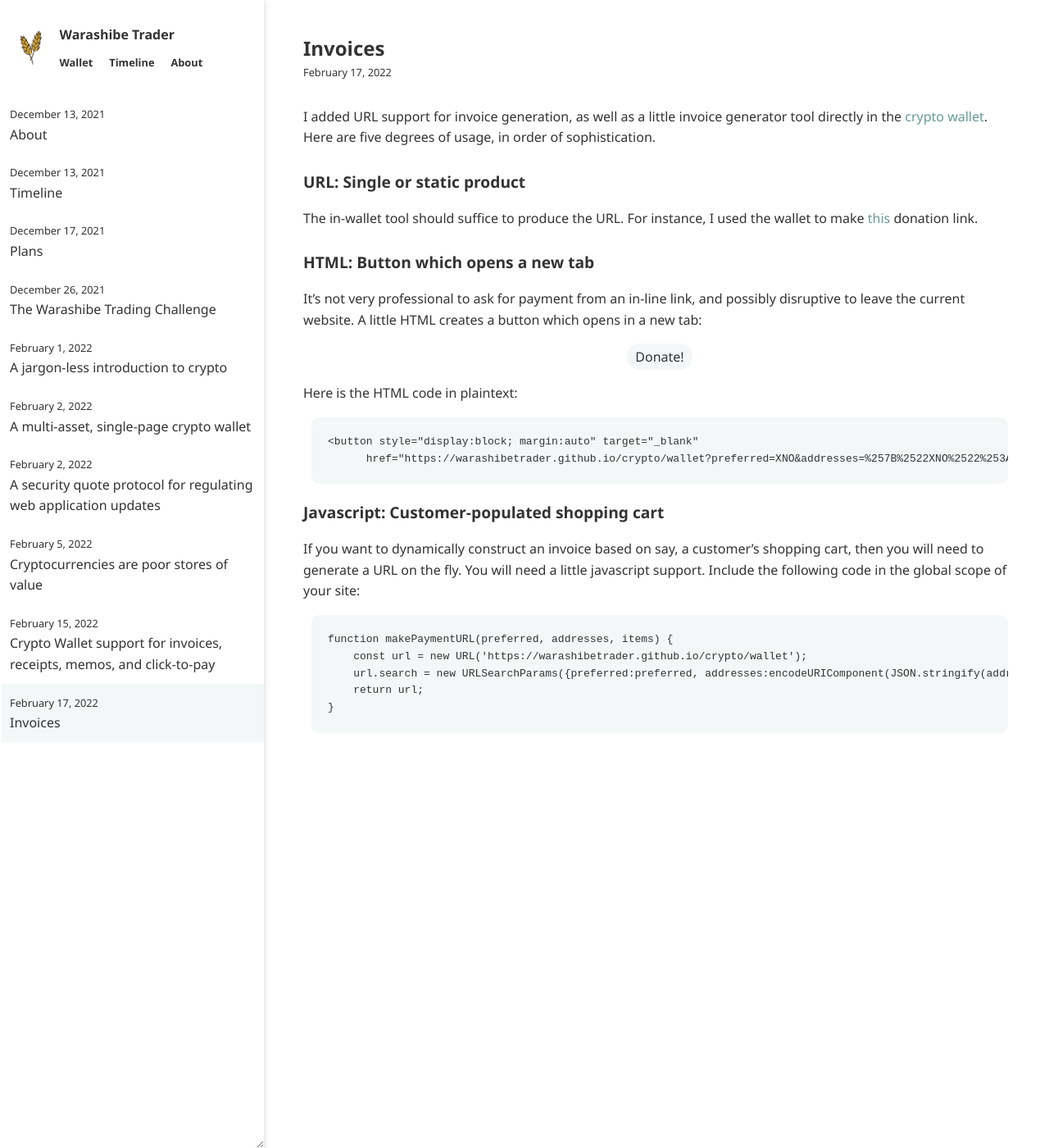
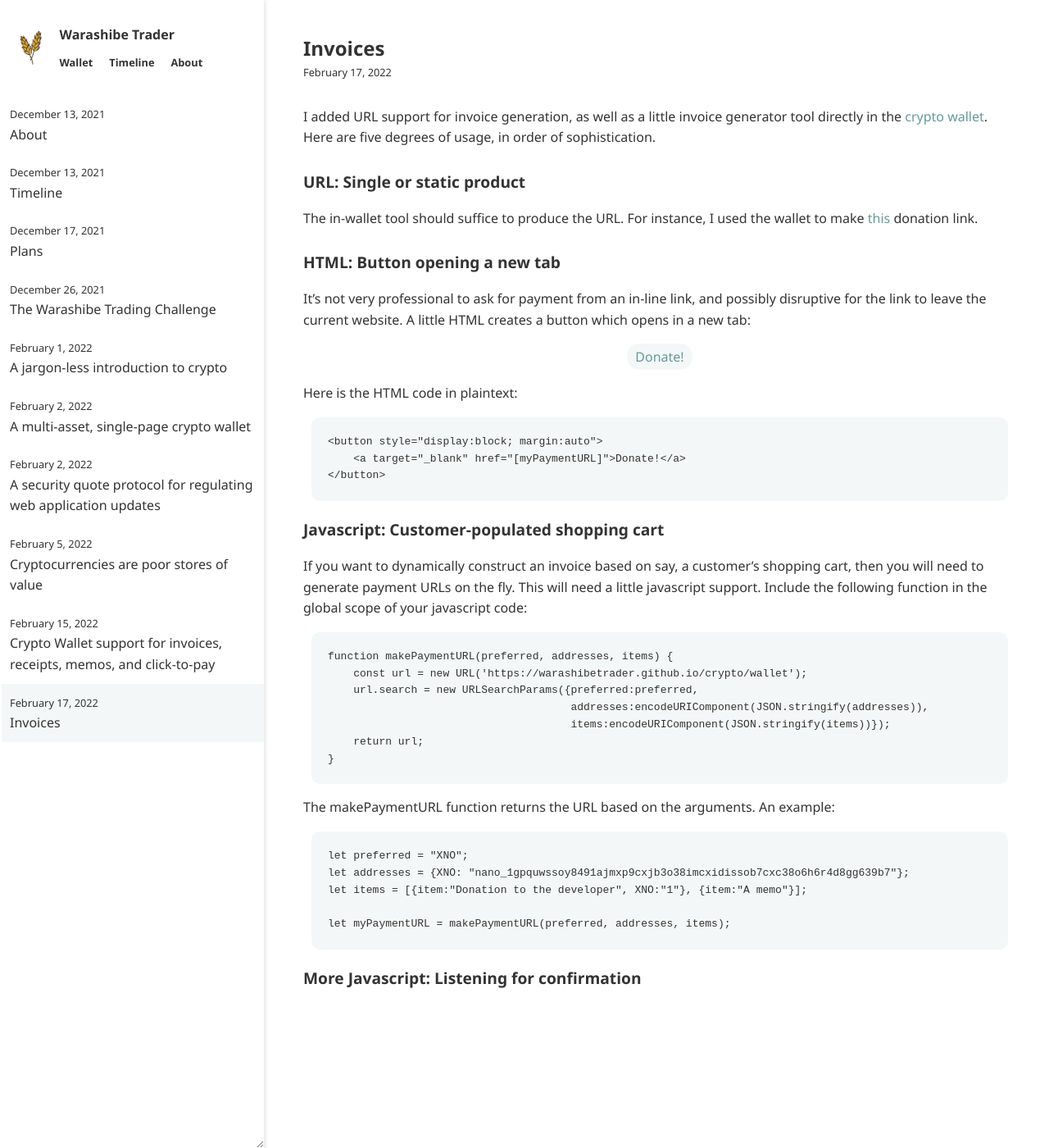
Before and after one commit to warashibetrader/warashibetrader.github.io, a Jekyll site: the page built from _posts/2022-02-17-invoices.md, in a window 1280 px wide and 1400 px high. Shown: the whole window at 82% size. Built offline with Jekyll 4.4.1, drawn with Linux system fonts in a browser that asks for light colours.

Commit message:
Update 2022-02-17-invoices.md

```diff
--- a/_posts/2022-02-17-invoices.md
+++ b/_posts/2022-02-17-invoices.md
@@ -11,23 +11,38 @@ The in-wallet tool should suffice to produce the URL. For instance, I used the w
 
 
 
-### HTML: Button which opens a new tab
+### HTML: Button opening a new tab
 
-It's not very professional to ask for payment from an in-line link, and possibly disruptive to leave the current website. A little HTML creates a button which opens in a new tab:
+It's not very professional to ask for payment from an in-line link, and possibly disruptive for the link to leave the current website. A little HTML creates a button which opens in a new tab:
 
-<button style="display:block; margin:auto" target="_blank" href="https://warashibetrader.github.io/crypto/wallet?preferred=XNO&addresses=%257B%2522XNO%2522%253A%2522nano_1gpquwssoy8491ajmxp9cxjb3o38imcxidissob7cxc38o6h6r4d8gg639b7%2522%257D&items=%255B%257B%2522item%2522%253A%2522Donation%2520to%2520the%2520developer%2522%252C%2522XNO%2522%253A%25221%2522%257D%252C%257B%2522item%2522%253A%2522A%2520memo%2522%252C%2522XNO%2522%253A%2522%2522%257D%255D">Donate!</button>
+<button style="display:block; margin:auto"><a target="_blank" href="https://warashibetrader.github.io/crypto/wallet?preferred=XNO&addresses=%257B%2522XNO%2522%253A%2522nano_1gpquwssoy8491ajmxp9cxjb3o38imcxidissob7cxc38o6h6r4d8gg639b7%2522%257D&items=%255B%257B%2522item%2522%253A%2522Donation%2520to%2520the%2520developer%2522%252C%2522XNO%2522%253A%25221%2522%257D%252C%257B%2522item%2522%253A%2522A%2520memo%2522%252C%2522XNO%2522%253A%2522%2522%257D%255D">Donate!</a></button>
 
 Here is the HTML code in plaintext:
 
-    <button style="display:block; margin:auto" target="_blank"
-          href="https://warashibetrader.github.io/crypto/wallet?preferred=XNO&addresses=%257B%2522XNO%2522%253A%2522nano_1gpquwssoy8491ajmxp9cxjb3o38imcxidissob7cxc38o6h6r4d8gg639b7%2522%257D&items=%255B%257B%2522item%2522%253A%2522Donation%2520to%2520the%2520developer%2522%252C%2522XNO%2522%253A%25221%2522%257D%252C%257B%2522item%2522%253A%2522A%2520memo%2522%252C%2522XNO%2522%253A%2522%2522%257D%255D">Donate!</button>
+    <button style="display:block; margin:auto">
+        <a target="_blank" href="[myPaymentURL]">Donate!</a>
+    </button>
+
 
 ### Javascript: Customer-populated shopping cart
 
-If you want to dynamically construct an invoice based on say, a customer's shopping cart, then you will need to generate a URL on the fly. You will need a little javascript support. Include the following code in the global scope of your site:
+If you want to dynamically construct an invoice based on say, a customer's shopping cart, then you will need to generate payment URLs on the fly. This will need a little javascript support. Include the following function in the global scope of your javascript code:
 
     function makePaymentURL(preferred, addresses, items) {
         const url = new URL('https://warashibetrader.github.io/crypto/wallet');
-        url.search = new URLSearchParams({preferred:preferred, addresses:encodeURIComponent(JSON.stringify(addresses)), items:encodeURIComponent(JSON.stringify(items))});
+        url.search = new URLSearchParams({preferred:preferred,
+                                          addresses:encodeURIComponent(JSON.stringify(addresses)),
+                                          items:encodeURIComponent(JSON.stringify(items))});
         return url;
     }
+
+The makePaymentURL function returns the URL based on the arguments. An example:
+
+	let preferred = "XNO";
+	let addresses = {XNO: "nano_1gpquwssoy8491ajmxp9cxjb3o38imcxidissob7cxc38o6h6r4d8gg639b7"};
+	let items = [{item:"Donation to the developer", XNO:"1"}, {item:"A memo"}];
+
+    let myPaymentURL = makePaymentURL(preferred, addresses, items);
+
+
+### More Javascript: Listening for confirmation
```
